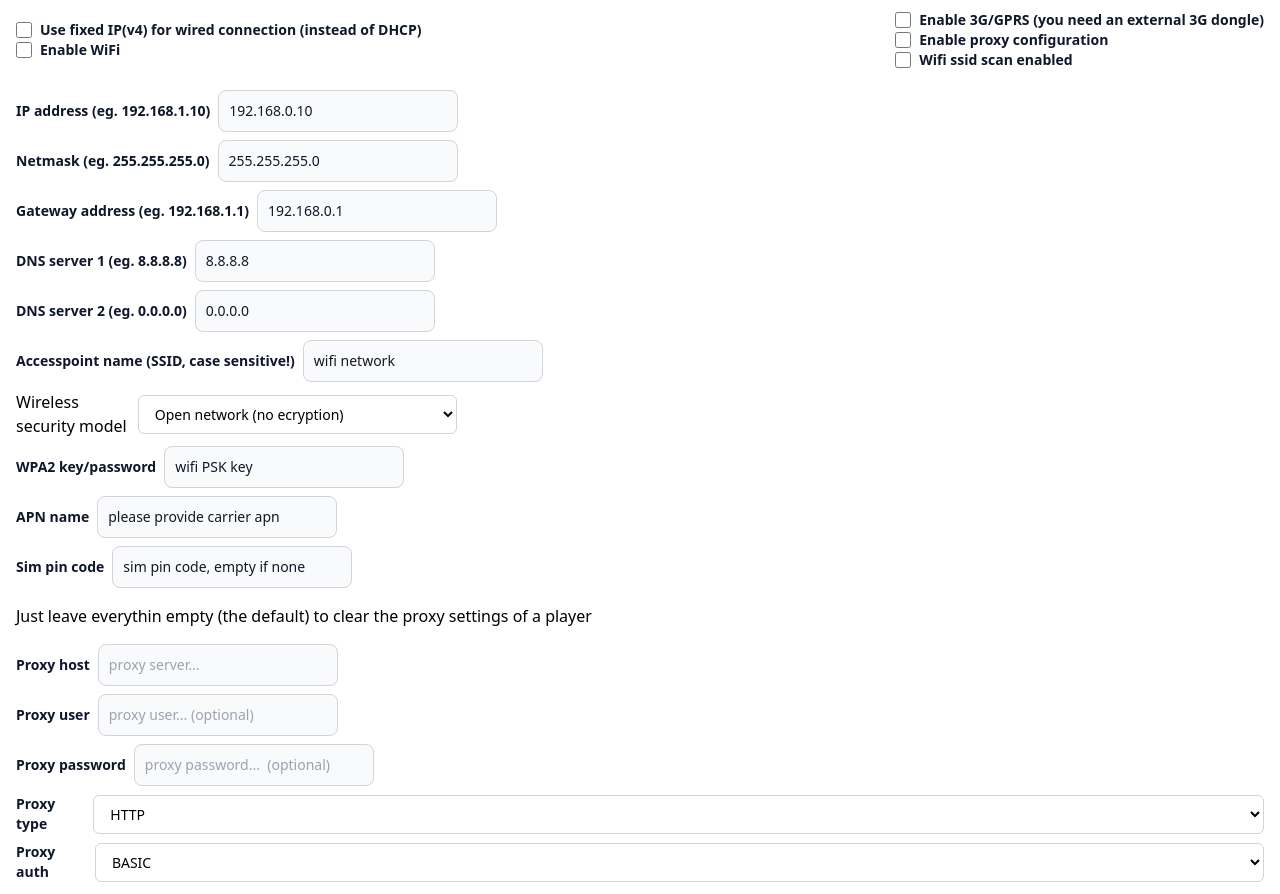
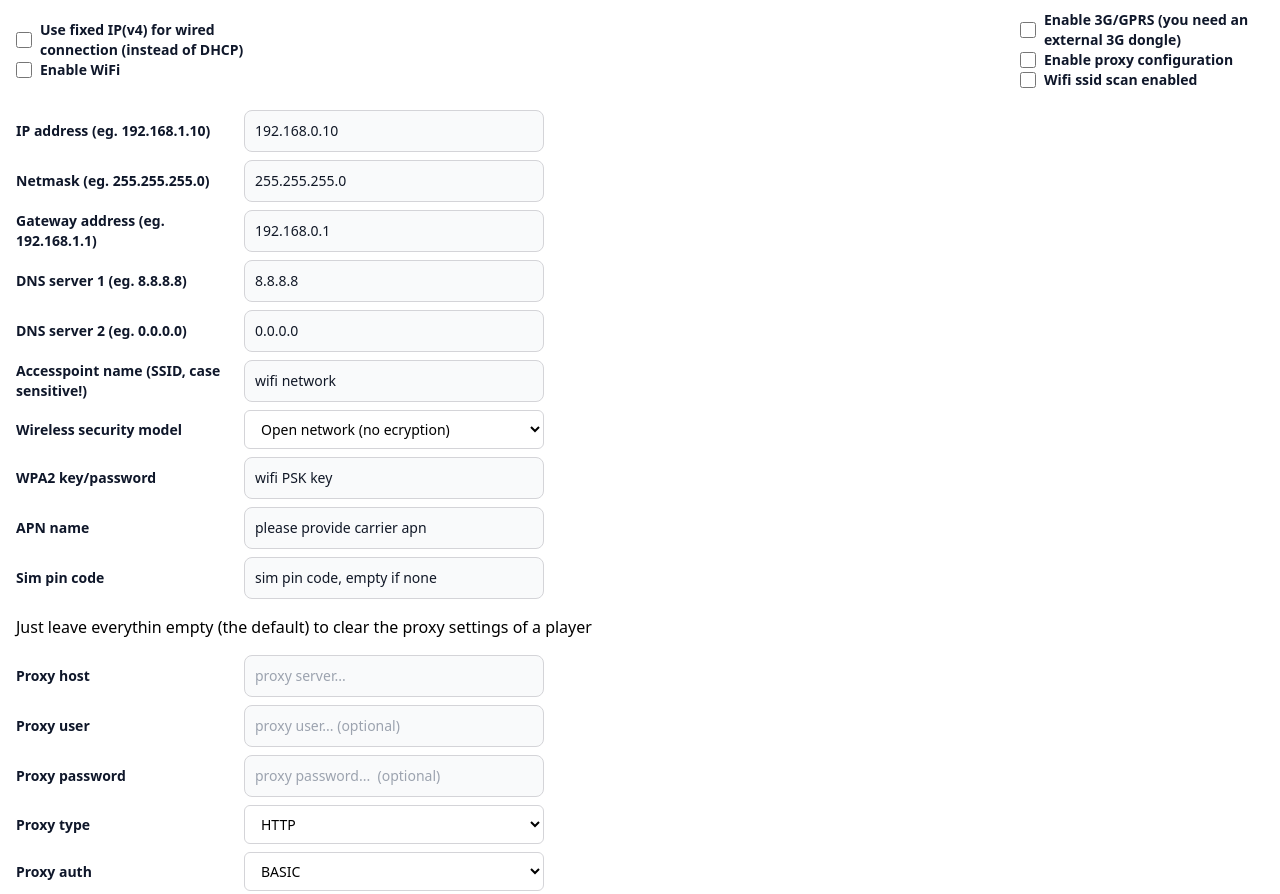
Before and after one commit to Zsena/network_configurator, a website: page src/index.html in a window 1280 px wide. Shown: the part 560-1454 px from the top of the page. Drawn offline with nearby package versions, Linux system fonts and the light colour scheme; files that its build step writes are made by us from their sources; files whose address does not match are found by name.

Commit message:
style fix

```diff
--- a/src/css/custom-components.css
+++ b/src/css/custom-components.css
@@ -5,7 +5,7 @@
 }
 
 .custom-form-label {
-  @apply text-slate-900 text-sm font-semibold dark:text-slate-200;
+  @apply text-slate-900 text-xs md:text-sm font-semibold dark:text-slate-200 w-full max-w-[220px];
 }
 
 .checkbox-wrapper,
@@ -13,13 +13,18 @@
   @apply flex items-center space-x-2;
 }
 
+.input-wrapper {
+  @apply w-full justify-start;
+}
+
 .custom-input {
   @apply appearance-none border border-zinc-300 transition duration-150 ease-in-out
     bg-gray-50 text-gray-900 text-sm rounded-lg focus:outline-none
-    focus:ring-teal-500 focus:ring-2 focus:border-teal-500 block w-full p-2.5 dark:bg-gray-700 dark:border-gray-600
-    dark:placeholder-gray-400 dark:text-white dark:focus:ring-teal-500 dark:focus:border-teal-500;
+    focus:ring-teal-500 focus:ring-2 focus:border-teal-500 block p-2.5 dark:bg-gray-700 dark:border-gray-600
+    dark:placeholder-gray-400 dark:text-white dark:focus:ring-teal-500 dark:focus:border-teal-500
+    max-w-[300px] w-full;
 }
 
 .custom-select {
-  @apply relative z-0 w-full py-2 pl-3 pr-10 text-left transition duration-150 ease-in-out bg-white border border-zinc-300 rounded-md cursor-default focus:ring-teal-500 focus:ring-2 focus:outline-none focus:border-teal-300 sm:text-sm sm:leading-5;
+  @apply relative z-0 max-w-[300px] w-full py-2 pl-3 pr-10 text-left transition duration-150 ease-in-out bg-white border border-zinc-300 rounded-md cursor-default focus:ring-teal-500 focus:ring-2 focus:outline-none focus:border-teal-300 sm:text-sm sm:leading-5;
 }
--- a/src/index.html
+++ b/src/index.html
@@ -138,31 +138,31 @@
         <div>
           <div class="checkbox-wrapper">
             <input @click="dhcp_off = ! dhcp_off" class="custom-checkbox" type="checkbox" name="dhcp_off" value="" id="dhcp_off" />
-            <label class="custom-form-label" for="dhcp_off">
+            <label class="custom-form-label max-w-[100%]" for="dhcp_off">
               Use fixed IP(v4) for wired connection (instead of DHCP)
             </label>
           </div>
           <div class="checkbox-wrapper">
             <input @click="wifi_on = ! wifi_on" class="custom-checkbox" type="checkbox" name="wifi_on" value="" id="wifi_on" />
-            <label class="custom-form-label" for="wifi_on">Enable WiFi</label>
+            <label class="custom-form-label max-w-[100%]" for="wifi_on">Enable WiFi</label>
           </div>
         </div>
         <div>
           <div x-show="gsm_wrapper" class="checkbox-wrapper">
             <input @click="gsm_on = ! gsm_on" class="custom-checkbox" type="checkbox" name="gsm_on" value="" id="gsm_on" />
-            <label class="custom-form-label" for="gsm_on">
+            <label class="custom-form-label max-w-[100%]" for="gsm_on">
               Enable 3G/GPRS (you need an external 3G dongle)
             </label>
           </div>
           <div x-show="proxy_wrapper" class="checkbox-wrapper">
             <input @click="proxy_on = ! proxy_on" class="custom-checkbox" type="checkbox" name="proxy_on" value="" id="proxy_on" />
-            <label class="custom-form-label" for="proxy_on">
+            <label class="custom-form-label max-w-[100%]" for="proxy_on">
               Enable proxy configuration
             </label>
           </div>
           <div x-show="wifi_ssid_scan_enabled_wrapper" class="checkbox-wrapper">
             <input @click="wifi_ssid_scan_enabled = ! wifi_ssid_scan_enabled" class="custom-checkbox" type="checkbox" name="wifi_ssid_scan_enabled" value="" id="wifi_ssid_scan_enabled" />
-            <label class="custom-form-label" for="wifi_ssid_scan_enabled">
+            <label class="custom-form-label max-w-[100%]" for="wifi_ssid_scan_enabled">
               Wifi ssid scan enabled
             </label>
           </div>
@@ -174,31 +174,31 @@
             <label class="custom-form-label" for="eth_ip">
               IP address (eg. 192.168.1.10)
             </label>
-            <input class="custom-input max-w-[240px]" type="text" name="eth_ip" x-model="eth_ip" value="192.168.0.10" id="eth_ip" />
+            <input class="custom-input" type="text" name="eth_ip" x-model="eth_ip" value="192.168.0.10" id="eth_ip" />
           </div>
           <div class="input-wrapper my-2">
             <label class="custom-form-label" for="eth_netmask">
               Netmask (eg. 255.255.255.0)
             </label>
-            <input class="custom-input max-w-[240px]" type="text" name="eth_netmask" x-model="eth_netmask" value="255.255.255.0" id="eth_netmask" />
+            <input class="custom-input" type="text" name="eth_netmask" x-model="eth_netmask" value="255.255.255.0" id="eth_netmask" />
           </div>
           <div class="input-wrapper my-2">
             <label class="custom-form-label" for="eth_gw">
               Gateway address (eg. 192.168.1.1)
             </label>
-            <input class="custom-input max-w-[240px]" type="text" name="eth_gw" x-model="eth_gw" value="192.168.0.1" id="eth_gw" />
+            <input class="custom-input" type="text" name="eth_gw" x-model="eth_gw" value="192.168.0.1" id="eth_gw" />
           </div>
           <div class="input-wrapper my-2">
             <label class="custom-form-label" for="eth_dns1">
               DNS server 1 (eg. 8.8.8.8)
             </label>
-            <input class="custom-input max-w-[240px]" type="text" name="eth_dns1" x-model="eth_dns1" value="8.8.8.8" id="eth_dns1" />
+            <input class="custom-input" type="text" name="eth_dns1" x-model="eth_dns1" value="8.8.8.8" id="eth_dns1" />
           </div>
           <div class="input-wrapper my-2">
             <label class="custom-form-label" for="eth_dns2">
               DNS server 2 (eg. 0.0.0.0)
             </label>
-            <input class="custom-input max-w-[240px]" type="text" name="eth_dns2" x-model="eth_dns2" value="0.0.0.0" id="eth_dns2" />
+            <input class="custom-input" type="text" name="eth_dns2" x-model="eth_dns2" value="0.0.0.0" id="eth_dns2" />
           </div>
         </div>
         <div x-show="wifi_on">
@@ -206,47 +206,45 @@
             <label class="custom-form-label" for="wifi_ssid">
               Accesspoint name (SSID, case sensitive!)
             </label>
-            <input class="custom-input max-w-[240px]" type="text" name="wifi_ssid" x-model="wifi_ssid" value="wifi network" id="wifi_ssid" />
+            <input class="custom-input" type="text" name="wifi_ssid" x-model="wifi_ssid" value="wifi network" id="wifi_ssid" />
           </div>
           <div class="input-wrapper my-2">
-            <div class="flex md:items-center">
-              <label for="wifi_sec">Wireless security model</label>
-              <select type="select" x-model="wifi_sec" name="wifi_sec" id="wifi_sec" class="custom-select">
-                <option value="false">Open network (no ecryption)</option>
-                <option value="true">WPA2-PSK (AES)</option>
-              </select>
-            </div>
+            <label class="custom-form-label" for="wifi_sec">Wireless security model</label>
+            <select type="select" x-model="wifi_sec" name="wifi_sec" id="wifi_sec" class="custom-select">
+              <option value="false">Open network (no ecryption)</option>
+              <option value="true">WPA2-PSK (AES)</option>
+            </select>
           </div>
           <div x-show="wifi_sec" class="input-wrapper my-2">
             <label class="custom-form-label" for="wifi_pass">
               WPA2 key/password
             </label>
-            <input class="custom-input max-w-[240px]" type="text" x-model="wifi_pass" name="wifi_pass" value="wifi PSK key" id="wifi_pass" />
+            <input class="custom-input" type="text" x-model="wifi_pass" name="wifi_pass" value="wifi PSK key" id="wifi_pass" />
           </div>
         </div>
         <div x-show="gsm_on">
           <div class="input-wrapper my-2">
             <label class="custom-form-label" for="gsm_apn">APN name</label>
-            <input class="custom-input max-w-[240px]" type="text" x-model="gsm_apn" name="gsm_apn" value="please provide carrier apn" id="gsm_apn" />
+            <input class="custom-input" type="text" x-model="gsm_apn" name="gsm_apn" value="please provide carrier apn" id="gsm_apn" />
           </div>
           <div class="input-wrapper my-2">
             <label class="custom-form-label" for="gsm_pin">Sim pin code</label>
-            <input class="custom-input max-w-[240px]" type="text" x-model="gsm_pin" name="gsm_pin" value="sim pin code, empty if none" id="gsm_pin" />
+            <input class="custom-input" type="text" x-model="gsm_pin" name="gsm_pin" value="sim pin code, empty if none" id="gsm_pin" />
           </div>
         </div>
         <div x-show="proxy_on">
           <p class="py-2">Just leave everythin empty (the default) to clear the proxy settings of a player</p>
           <div class="input-wrapper my-2">
             <label class="custom-form-label" for="proxy_host">Proxy host</label>
-            <input class="custom-input max-w-[240px]" type="text" x-model="proxy_host" name="proxy_host" value="" placeholder="proxy server..." id="proxy_host" />
+            <input class="custom-input" type="text" x-model="proxy_host" name="proxy_host" value="" placeholder="proxy server..." id="proxy_host" />
           </div>
           <div class="input-wrapper my-2">
             <label class="custom-form-label" for="proxy_user">Proxy user</label>
-            <input class="custom-input max-w-[240px]" type="text" x-model="proxy_user" name="proxy_user" value="" placeholder="proxy user... (optional)" id="proxy_user" />
+            <input class="custom-input" type="text" x-model="proxy_user" name="proxy_user" value="" placeholder="proxy user... (optional)" id="proxy_user" />
           </div>
           <div class="input-wrapper my-2">
             <label class="custom-form-label" for="proxy_password">Proxy password</label>
-            <input class="custom-input max-w-[240px]" type="text" x-model="proxy_password" name="proxy_password" value="" placeholder="proxy password...  (optional)" id="proxy_password" />
+            <input class="custom-input" type="text" x-model="proxy_password" name="proxy_password" value="" placeholder="proxy password...  (optional)" id="proxy_password" />
           </div>
           <div class="input-wrapper my-2">
             <label class="custom-form-label" for="proxy_type">Proxy type</label>
```
